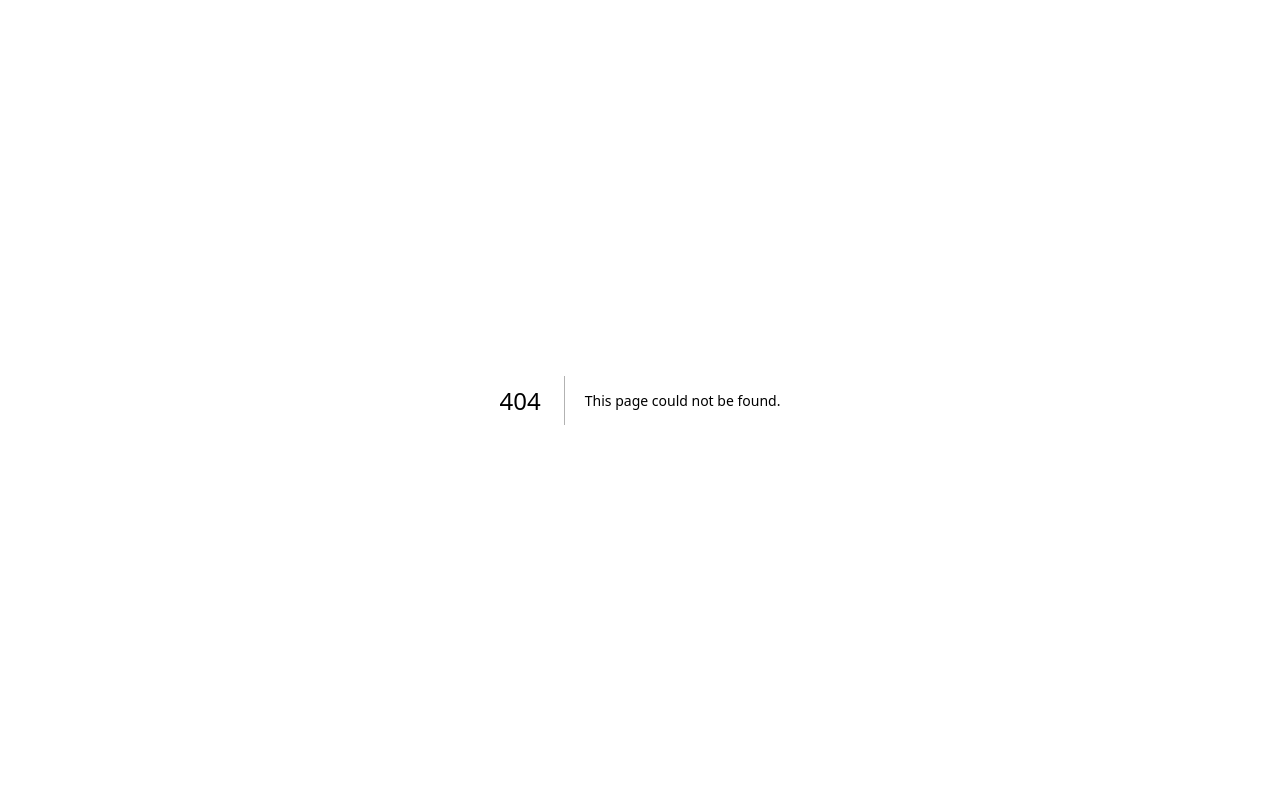
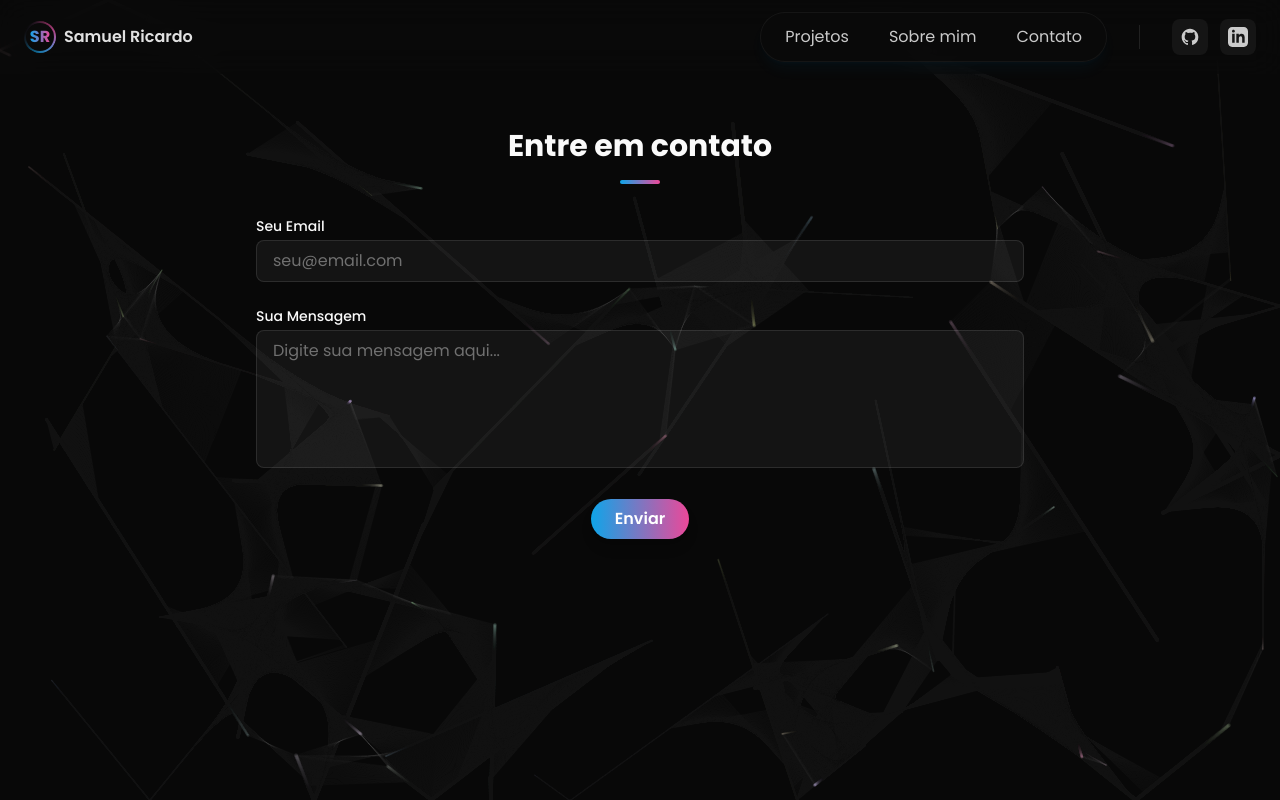
Before and after one commit to SamuelRicardos/portfolio-samuelricardo, a Next.js app: page /contato in a window 1280 px wide. Before the commit this address had no page. Built offline with nearby package versions, Linux system fonts and the light colour scheme.

Commit message:
criacao de tela sbre mim e de contato

```diff
--- /dev/null
+++ b/app/contato/page.tsx
@@ -0,0 +1,114 @@
+'use client';
+import { useState } from 'react';
+import { motion } from 'framer-motion';
+import { ParticleCanvas } from '@/hooks/particle';
+import Navbar from '@/components/navbar';
+
+const Contato = () => {
+  const [enviado, setEnviado] = useState(false);
+  const [erro, setErro] = useState(false);
+
+  const handleSubmit = async (e: React.FormEvent<HTMLFormElement>) => {
+    e.preventDefault();
+    setEnviado(false);
+    setErro(false);
+
+    const form = e.currentTarget;
+    const data = new FormData(form);
+
+    const res = await fetch('https://formspree.io/f/xrbbopzr', {
+      method: 'POST',
+      body: data,
+      headers: { Accept: 'application/json' },
+    });
+
+    if (res.ok) {
+      setEnviado(true);
+      form.reset();
+    } else {
+      setErro(true);
+    }
+  };
+
+  return (
+    <>
+      <Navbar />
+      <section className="relative min-h-screen pt-32 pb-16 px-6" id="contact">
+        {/* Background com partículas */}
+        <div className="absolute inset-0 -z-10">
+          <ParticleCanvas />
+        </div>
+
+        {/* Conteúdo principal */}
+        <div className="max-w-3xl mx-auto text-center">
+          <motion.h2
+            initial={{ opacity: 0, y: 20 }}
+            whileInView={{ opacity: 1, y: 0 }}
+            transition={{ duration: 0.6 }}
+            className="text-3xl font-bold text-content mb-4"
+          >
+            Entre em contato
+          </motion.h2>
+          <div className="w-10 h-1 bg-gradient-to-r from-primary to-tertiary rounded-full mx-auto mb-8" />
+
+          <motion.form
+            initial={{ opacity: 0, y: 20 }}
+            whileInView={{ opacity: 1, y: 0 }}
+            transition={{ duration: 0.6 }}
+            className="space-y-6 text-left"
+            onSubmit={handleSubmit}
+          >
+            <div>
+              <label className="block text-sm font-medium text-content mb-1">
+                Seu Email
+              </label>
+              <input
+                type="email"
+                name="email"
+                required
+                placeholder="seu@email.com"
+                className="w-full px-4 py-2 rounded-lg bg-white/5 text-content placeholder:text-content/40 border border-white/10 focus:outline-none focus:ring-2 focus:ring-primary"
+              />
+            </div>
+
+            <div>
+              <label className="block text-sm font-medium text-content mb-1">
+                Sua Mensagem
+              </label>
+              <textarea
+                name="message"
+                required
+                placeholder="Digite sua mensagem aqui..."
+                rows={5}
+                className="w-full px-4 py-2 rounded-lg bg-white/5 text-content placeholder:text-content/40 border border-white/10 focus:outline-none focus:ring-2 focus:ring-primary resize-none"
+              />
+            </div>
+
+            {enviado && (
+              <p className="text-green-500 text-center font-semibold">
+                ✅ Mensagem enviada com sucesso!
+              </p>
+            )}
+
+            {erro && (
+              <p className="text-red-500 text-center font-semibold">
+                ❌ Ocorreu um erro. Tente novamente mais tarde.
+              </p>
+            )}
+
+            <div className="text-center">
+              <button
+                type="submit"
+                className="px-6 py-2 bg-gradient-to-r from-primary to-tertiary text-white font-semibold rounded-full shadow-lg hover:brightness-110 transition-all"
+              >
+                Enviar
+              </button>
+            </div>
+          </motion.form>
+        </div>
+      </section>
+    </>
+  );
+};
+
+export default Contato;
--- a/app/page.tsx
+++ b/app/page.tsx
@@ -7,7 +7,7 @@ import Navbar from "@/components/navbar";
 export default function Home() {
   return (
     <div className="min-h-screen bg-gray-900">
-      <Navbar/>
+      <Navbar />
       <Hero/>
       <Main/>
       <Footer/>
--- /dev/null
+++ b/app/sobremim/page.tsx
@@ -0,0 +1,72 @@
+'use client';
+import { motion } from "framer-motion";
+import { ParticleCanvas } from "@/hooks/particle";
+import Navbar from "@/components/navbar";
+
+export default function SobreMim() {
+  return (
+    <>
+      {/* Impede o scroll horizontal geral */}
+      <main className="relative w-full overflow-x-hidden">
+        <Navbar />
+        <section
+          className="relative min-h-screen pt-32 pb-16 px-4 sm:px-6 lg:px-8 overflow-x-hidden"
+          id="sobremim"
+        >
+          {/* Particle Background */}
+          <div className="absolute inset-0 -z-10">
+            <ParticleCanvas />
+          </div>
+
+          {/* Conteúdo principal */}
+          <div className="max-w-7xl mx-auto">
+            {/* Sobre mim */}
+            <motion.div
+              initial={{ opacity: 0, y: 20 }}
+              whileInView={{ opacity: 1, y: 0 }}
+              transition={{ duration: 0.6 }}
+              className="mb-16"
+            >
+              <h2 className="text-3xl font-bold text-content mb-4 text-center">
+                Sobre mim
+              </h2>
+              <div className="w-24 h-1 bg-gradient-to-r from-primary to-tertiary rounded-full mx-auto mb-8" />
+              <p className="text-lg text-content/80 text-justify max-w-3xl mx-auto">
+                Olá, eu sou o Samuel Ricardo dos Santos Ferreira, tenho 20 anos e moro em Brasília-DF. Sou formado em Análise e Desenvolvimento de Sistemas na Faculdade Senac DF, sou Pós-graduando em Desenvolvimento fullstack na Unyleya e atuo como desenvolvedor fullstack. Sou apaixonado por tecnologia e adoro criar soluções que realmente fazem a diferença. No front-end, trabalho com Angular 17 e React JS para desenvolver interfaces modernas e intuitivas. No back-end, utilizo Node JS e Java com frameworks como Spring Boot ou Quarkus, garantindo que tudo funcione de forma eficiente e confiável. Na área de dados, utilizo Python, Airflow, Astro, Docker e AWS para construir ETLs, pipelines e datalakes. Estou sempre em constante aprendizado, buscando conhecer novas tecnologias e aprimorar minhas habilidades. Meu objetivo é entregar projetos que gerem impacto positivo tanto para as pessoas quanto para os negócios.
+              </p>
+            </motion.div>
+
+            {/* Experiência profissional */}
+            <motion.div
+              initial={{ opacity: 0, y: 20 }}
+              whileInView={{ opacity: 1, y: 0 }}
+              transition={{ duration: 0.6 }}
+              className="mb-8"
+            >
+              <h2 className="text-3xl font-bold text-content mb-4 text-center">
+                Experiência profissional
+              </h2>
+              <div className="w-20 h-1 bg-gradient-to-r from-primary to-tertiary rounded-full mx-auto mb-8" />
+              <div className="text-content/80 max-w-3xl mx-auto space-y-6">
+                <div>
+                  <h3 className="text-xl font-semibold">Polícia Federal do Brasil</h3>
+                  <p className="text-sm">Desenvolvedor Python • 2023 - 2024</p>
+                  <p>
+                    Atuei em projetos de automação de dados e construção de relatórios estratégicos. Foco em segurança, performance e confiabilidade dos sistemas desenvolvidos.
+                  </p>
+                </div>
+                <div>
+                  <h3 className="text-xl font-semibold">Projetos Pessoais e Freelancers</h3>
+                  <p className="text-sm">2022 - Presente</p>
+                  <p>
+                    Desenvolvimento de dashboards, landing pages, integrações com back-end, uso de Firebase e autenticação. Experiência com React, Next.js, TailwindCSS, Zustand, ShadcnUI, e integração de dados em projetos com arquitetura moderna.
+                  </p>
+                </div>
+              </div>
+            </motion.div>
+          </div>
+        </section>
+      </main>
+    </>
+  );
+}
--- a/components/navbar.tsx
+++ b/components/navbar.tsx
@@ -6,11 +6,11 @@ import { GithubIcon, LinkedInIcon } from './social-icons';
 import { Bars3Icon, XMarkIcon } from '@heroicons/react/24/outline';
 
 const navItems = [
-  { name: 'Projetos', href: '#work' },
-  { name: 'Skills', href: '#skills' },
-  { name: 'Experiência', href: '#experience' },
-  { name: 'Contato', href: '#contact' },
+  { name: 'Projetos', href: '/' },
+  { name: 'Sobre mim', href: '/sobremim' },
+  { name: 'Contato', href: '/contato' },
 ];
+
 
 const socialLinks = {
   github: "https://github.com/SamuelRicardos",
```
